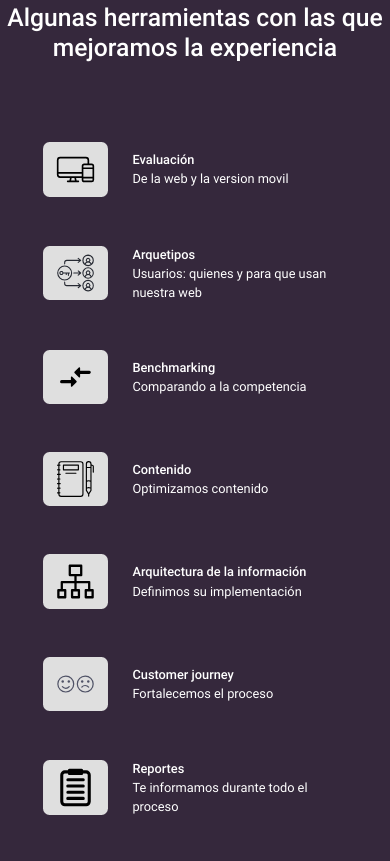
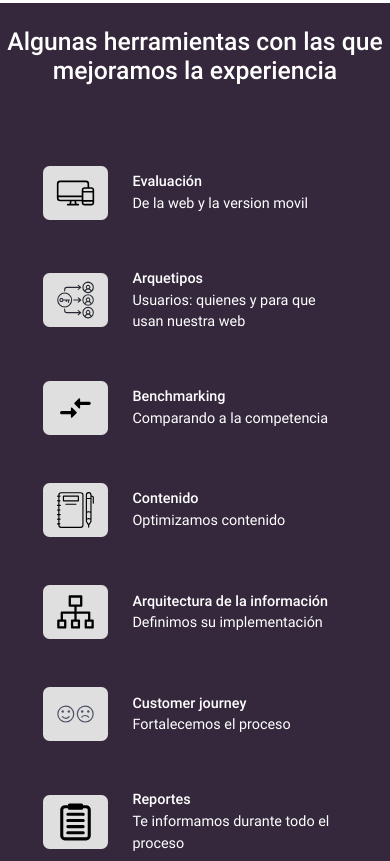
Before and after one commit to sebastianbarcia/Veo-Dise-o, a website: page pages/ux.html in a window 390 px wide. Shown: the part 1375-2236 px from the top of the page. Drawn offline with Linux system fonts and the light colour scheme.

Commit message:
volvi a cambiar tamaño texto herramientas

```diff
--- a/scss/_mediaqueries.scss
+++ b/scss/_mediaqueries.scss
@@ -76,6 +76,12 @@
 }
 }
   @media only screen and (max-width: 480px) {
+  .seccionHerramientas h2{
+    margin-top: 6%;
+  }
+  .seccionServicios h2{
+    margin-top: 6%;
+  }
   footer div {
     padding-left: .5rem; }
   main{
@@ -86,9 +92,9 @@
 }
 @media only screen and (max-width: 480px) {
 .herramientasTitulo{
-  font-size: 80%;
+  font-size: 90%;
 }
 .herramientasParrafo{
-  font-size: 80%;
+  font-size: 90%;
 }
 }
```
Also changed, not shown: css/estilo.css.
